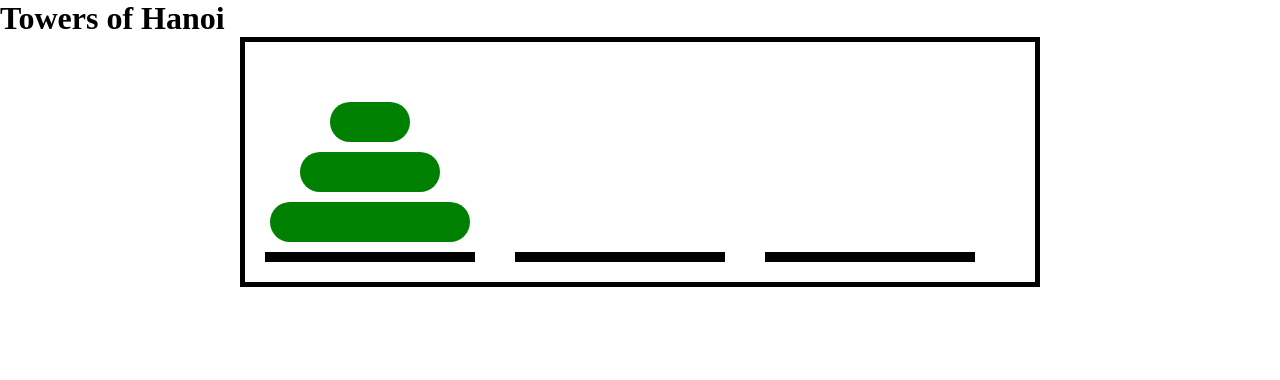
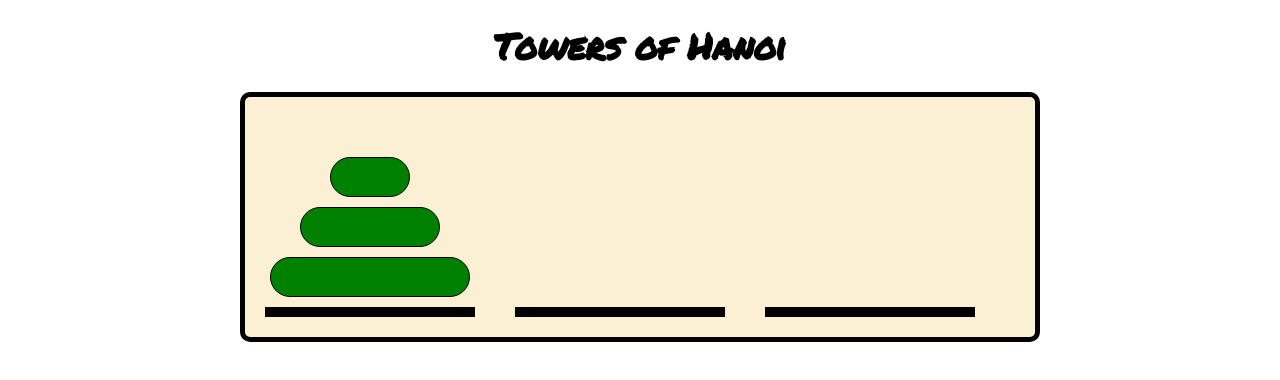
Before and after one commit to Matjaxon/towers_of_hanoi_jquery, a plain HTML site: page index.html in a window 1280 px wide. Drawn offline with nearby package versions, Linux system fonts and the light colour scheme.

Commit message:
Minor adjustments to styling

```diff
--- a/css/towers.css
+++ b/css/towers.css
@@ -8,6 +8,8 @@ html, body, ul, li, figure, h1 {
   box-sizing: inherit;
 
   background: transparent;
+
+  font-family: 'Permanent Marker', cursive;
 }
 
 li {
@@ -19,12 +21,19 @@ li {
   margin: 0 auto;
 }
 
+h1 {
+  font-size: 36px;
+  text-align: center;
+  margin: 20px auto;
+}
+
 .disk {
   height: 40px;
   background-color: green;
   border-radius: 20px;
   vertical-align: bottom;
   margin: 10px auto;
+  border: 1px solid black;
 }
 
 #first {
@@ -63,6 +72,8 @@ li {
 
 .board {
   border: 5px solid black;
+  border-radius: 10px;
+  background: #fbf0d4;
 }
 
 .stack {
--- a/index.html
+++ b/index.html
@@ -3,6 +3,7 @@
   <head>
     <meta charset="utf-8">
     <title>Hanoi</title>
+    <link href="https://fonts.googleapis.com/css?family=Permanent+Marker" rel="stylesheet">
     <link rel="stylesheet" type="text/css" href="./css/towers.css">
     <script src="https://ajax.googleapis.com/ajax/libs/jquery/2.2.4/jquery.min.js"></script>
     <script src="./js/bundle.js"></script>
```
